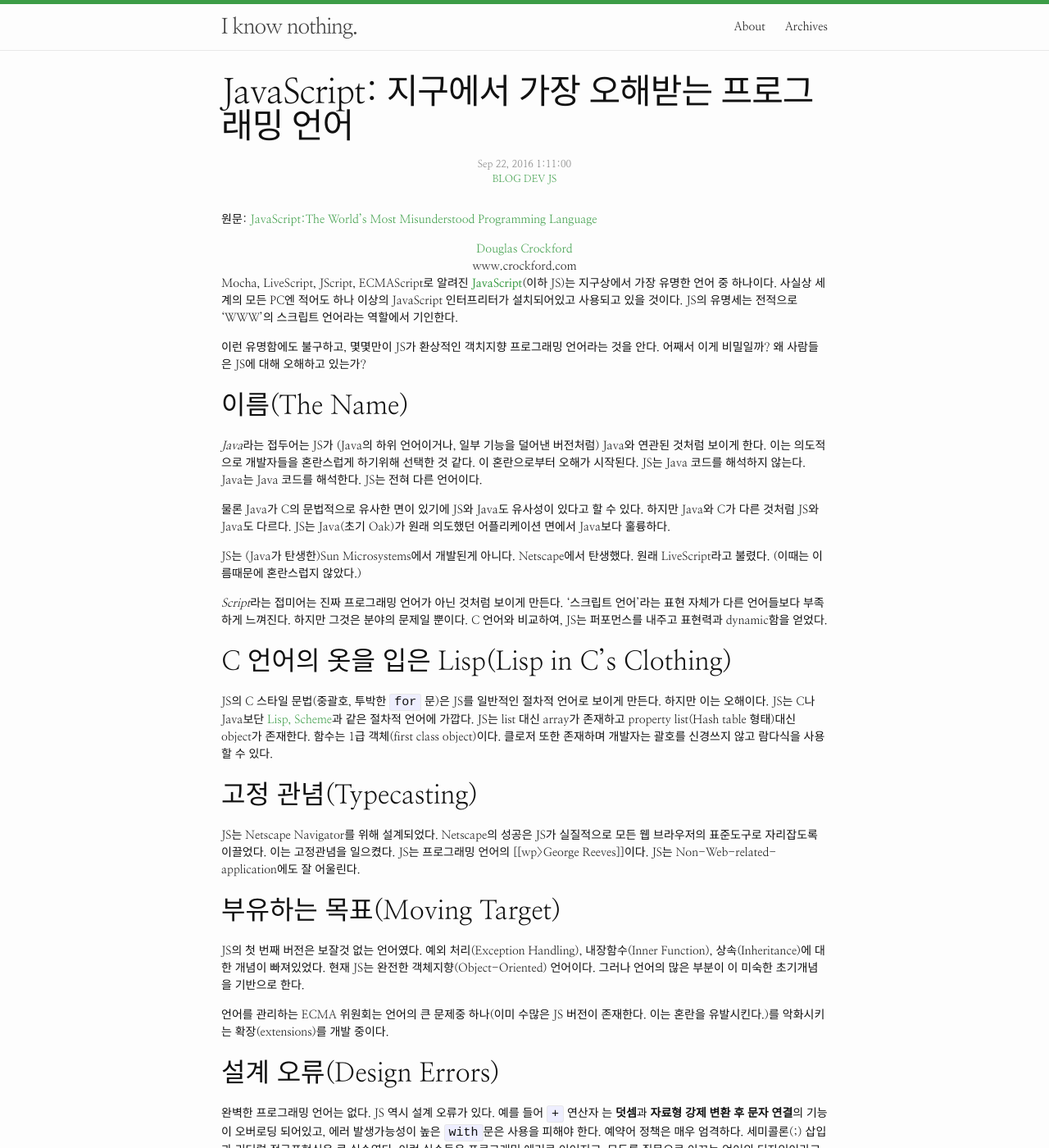
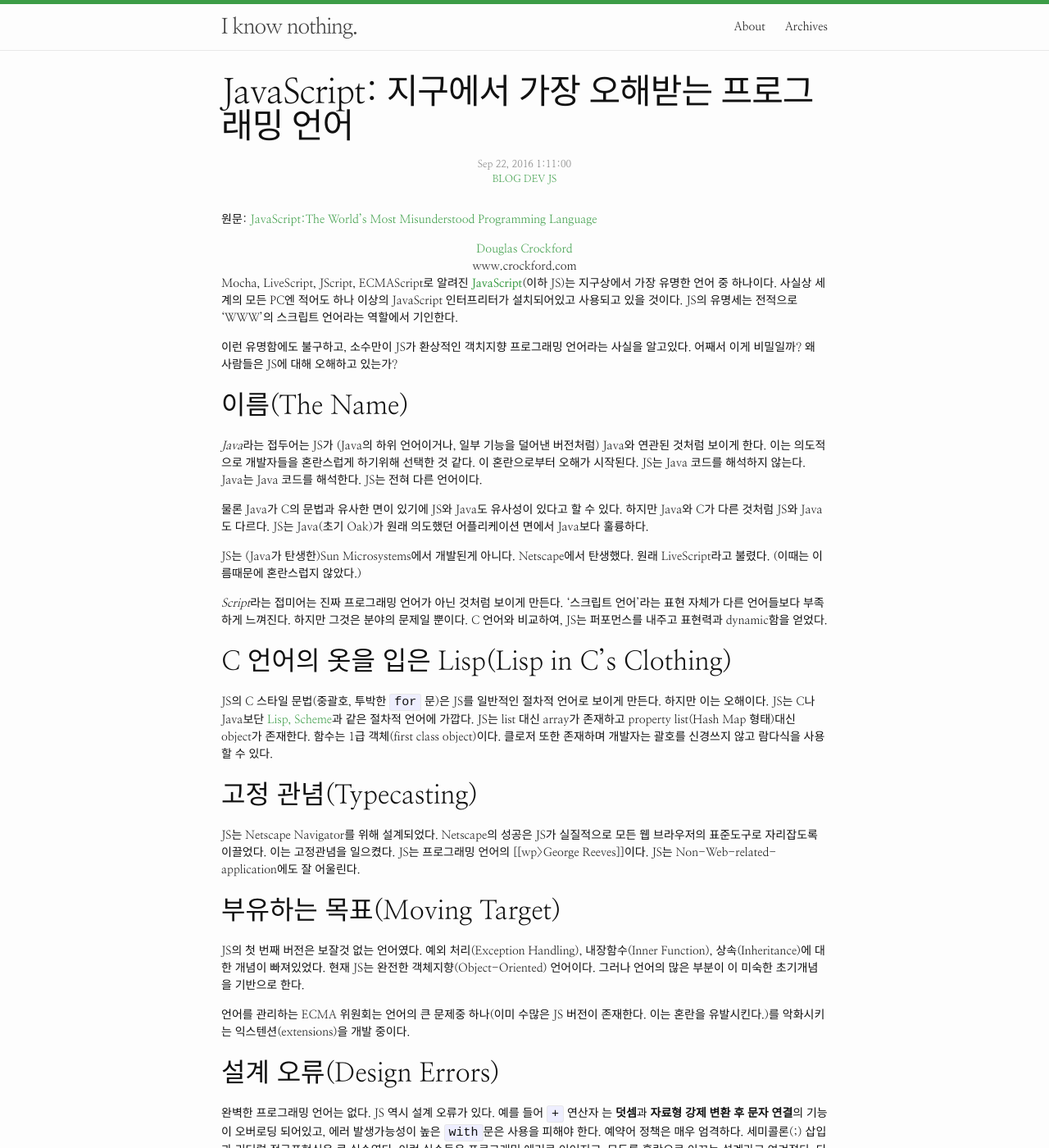
Before and after one commit to sshplendid/sshplendid.github.io, a Jekyll site: the page built from _posts/2016-09-21-javascript-the-worlds-most-misunderstood-programming-language.md, in a window 1280 px wide and 1400 px high. Shown: the whole window at 82% size. Built offline with Jekyll 4.4.1, drawn with Linux system fonts in a browser that asks for light colours; comment, search, counter and statistics services are not loaded; some of the changed text lies outside the part shown.

Commit message:
Update 2016-09-21-javascript-the-worlds-most-misunderstood-programming-language.md

````diff
--- a/_posts/2016-09-21-javascript-the-worlds-most-misunderstood-programming-language.md
+++ b/_posts/2016-09-21-javascript-the-worlds-most-misunderstood-programming-language.md
@@ -15,14 +15,14 @@
 
 Mocha, LiveScript, JScript, ECMAScript로 알려진 **[JavaScript](http://javascript.crockford.com/)**(이하 JS)는 지구상에서 가장 유명한 언어 중 하나이다. 사실상 세계의 모든 PC엔 적어도 하나 이상의 JavaScript 인터프리터가 설치되어있고 사용되고 있을 것이다. JS의 유명세는 전적으로 'WWW'의 스크립트 언어라는 역할에서 기인한다.
 
-이런 유명함에도 불구하고, 몇몇만이 JS가 환상적인 객치지향 프로그래밍 언어라는 것을 안다. 어째서 이게 비밀일까? 왜 사람들은 JS에 대해 오해하고 있는가?
+이런 유명함에도 불구하고, 소수만이 JS가 환상적인 객치지향 프로그래밍 언어라는 사실을 알고있다. 어째서 이게 비밀일까? 왜 사람들은 JS에 대해 오해하고 있는가?
 
 
 ## 이름(The Name)
 
 *Java*라는 접두어는 JS가 (Java의 하위 언어이거나, 일부 기능을 덜어낸 버전처럼) Java와 연관된 것처럼 보이게 한다. 이는 의도적으로 개발자들을 혼란스럽게 하기위해 선택한 것 같다. 이 혼란으로부터 오해가 시작된다. JS는 Java 코드를 해석하지 않는다. Java는 Java 코드를 해석한다. JS는 전혀 다른 언어이다.
 
-물론 Java가 C의 문법적으로 유사한 면이 있기에 JS와 Java도 유사성이 있다고 할 수 있다. 하지만 Java와 C가 다른 것처럼 JS와 Java도 다르다. JS는 Java(초기 Oak)가 원래 의도했던 어플리케이션 면에서 Java보다 훌륭하다.
+물론 Java가 C의 문법과 유사한 면이 있기에 JS와 Java도 유사성이 있다고 할 수 있다. 하지만 Java와 C가 다른 것처럼 JS와 Java도 다르다. JS는 Java(초기 Oak)가 원래 의도했던 어플리케이션 면에서 Java보다 훌륭하다.
 
 JS는 (Java가 탄생한)Sun Microsystems에서 개발된게 아니다. Netscape에서 탄생했다. 원래 LiveScript라고 불렸다. (이때는 이름때문에 혼란스럽지 않았다.)
 
@@ -31,7 +31,7 @@
 
 ## C 언어의 옷을 입은 Lisp(Lisp in C's Clothing)
 
-JS의 C 스타일 문법(중괄호, 투박한 ```for``` 문)은 JS를 일반적인 절차적 언어로 보이게 만든다. 하지만 이는 오해이다. JS는 C나 Java보단 [Lisp, Scheme](http://javascript.crockford.com/little.html)과 같은 절차적 언어에 가깝다. JS는 list 대신 array가 존재하고 property list(Hash table 형태)대신 object가 존재한다. 함수는 1급 객체(first class object)이다. 클로저 또한 존재하며 개발자는 괄호를 신경쓰지 않고 람다식을 사용할 수 있다.
+JS의 C 스타일 문법(중괄호, 투박한 ```for``` 문)은 JS를 일반적인 절차적 언어로 보이게 만든다. 하지만 이는 오해이다. JS는 C나 Java보단 [Lisp, Scheme](http://javascript.crockford.com/little.html)과 같은 절차적 언어에 가깝다. JS는 list 대신 array가 존재하고 property list(Hash Map 형태)대신 object가 존재한다. 함수는 1급 객체(first class object)이다. 클로저 또한 존재하며 개발자는 괄호를 신경쓰지 않고 람다식을 사용할 수 있다.
 
 
 ## 고정 관념(Typecasting)
@@ -43,12 +43,12 @@
 
 JS의 첫 번째 버전은 보잘것 없는 언어였다. 예외 처리(Exception Handling), 내장함수(Inner Function), 상속(Inheritance)에 대한 개념이 빠져있었다. 현재 JS는 완전한 객체지향(Object-Oriented) 언어이다. 그러나 언어의 많은 부분이 이 미숙한 초기개념을 기반으로 한다.
 
-언어를 관리하는 ECMA 위원회는 언어의 큰 문제중 하나(이미 수많은 JS 버전이 존재한다. 이는 혼란을 유발시킨다.)를 악화시키는 확장(extensions)를 개발 중이다.
+언어를 관리하는 ECMA 위원회는 언어의 큰 문제중 하나(이미 수많은 JS 버전이 존재한다. 이는 혼란을 유발시킨다.)를 악화시키는 익스텐션(extensions)을 개발 중이다.
 
 
 ## 설계 오류(Design Errors)
 
-완벽한 프로그래밍 언어는 없다. JS 역시 설계 오류가 있다. 예를 들어 ```+``` 연산자 는 **덧셈**과 **자료형 강제 변환 후 문자 연결**의 기능이 오버로딩 되어있고, 에러 발생가능성이 높은 ```with```문은 사용을 피해야 한다. 예약어 정책은 매우 엄격하다. 세미콜론(;) 삽입과 리터럴 정규표현식은 큰 실수였다. 이런 실수들은 프로그래밍 에러로 이어지고, 모두를 질문으로 이끄는 언어의 디자인이라고 불려왔다. 다행이도 이러한 문제들의 대부분은 좋은 [lint](http://www.jslint.com/) 프로그램으로 해결이 가능하다.
+완벽한 프로그래밍 언어는 없다. JS 역시 설계 오류가 있다. 예를 들어 ```+``` 연산자 는 **덧셈**과 **자료형 강제 변환 후 문자 연결**의 기능이 오버로딩 되어있고, 에러 발생가능성이 높은 ```with```문은 사용을 피해야 한다. 예약어 정책은 매우 엄격하다. 세미콜론(;) 삽입과 리터럴 정규표현식은 큰 실수였다. 이런 실수들은 프로그래밍 에러로 이어지고, 모두를 혼란으로 이끄는 설계라고 여겨졌다. 다행히도 이러한 문제들의 대부분은 좋은 [lint](http://www.jslint.com/) 프로그램으로 해결이 가능하다.
 
 전체 언어의 설계는 매우 안전하다. 놀랍게도, ECMAScript 위원회는 이러한 문제를 해결하는데 관심을 두지 않는다. 아마도 그들은 새로운 것을 만드는데 더 흥미가 있는 것 같다.
 
````
Also changed, not shown: other parts of _posts/2016-09-21-javascript-the-worlds-most-misunderstood-programming-language.md (+2 -2 lines).
